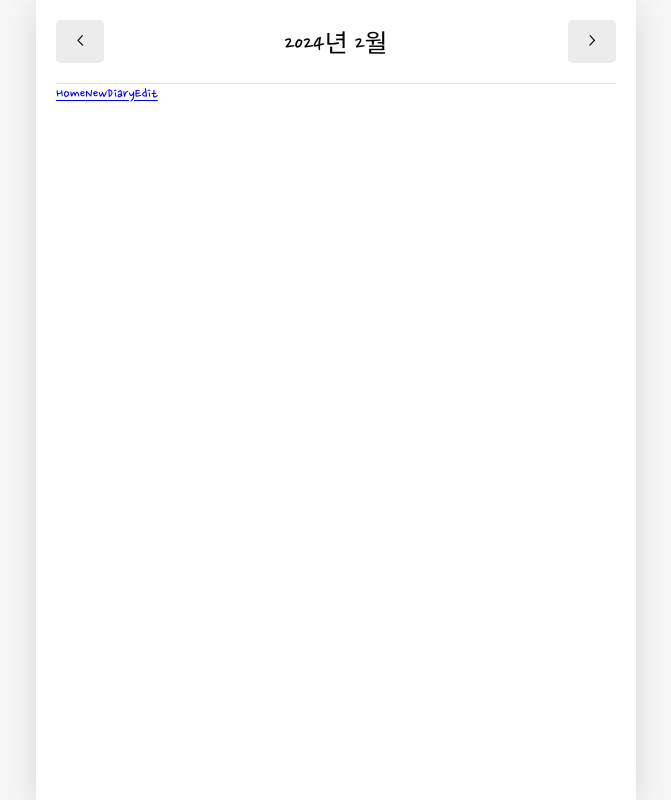
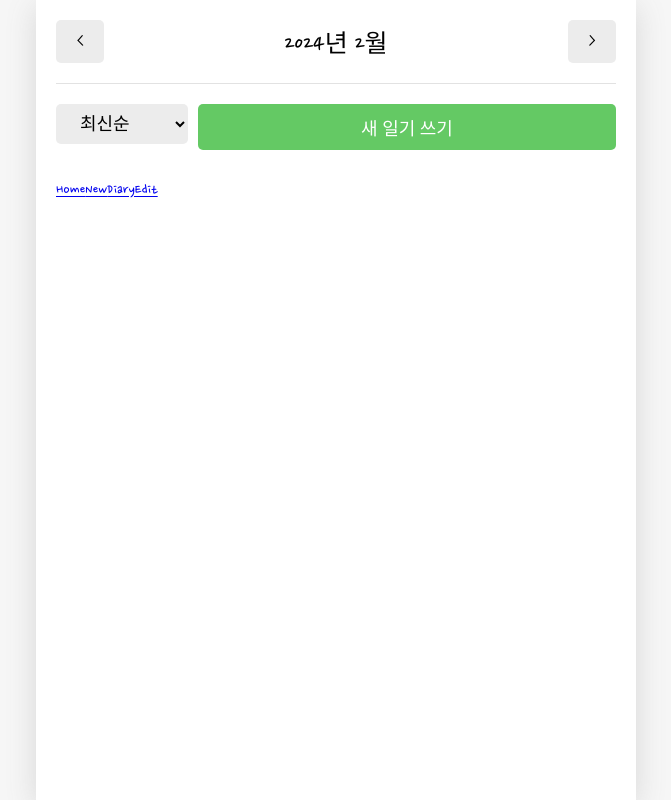
Before and after one commit to kecetchup/React_diary, a React (Create React App) app: page / in a window 1280 px wide. Shown: the whole page, without its empty margins (304-975 px from the left). Built offline with nearby package versions, Linux system fonts and the light colour scheme; a web font is replaced by a local one.

Commit message:
정렬 기준 추가

```diff
--- /dev/null
+++ b/src/component/DiaryList.css
@@ -0,0 +1,30 @@
+.DiaryList{
+
+}
+.DiaryList .menu_wrapper{
+    margin-top: 20px;
+    margin-bottom: 30px;
+    display: flex;
+    justify-content: space-between;
+}
+.DiaryList .left_col select{
+    margin-right: 10px;
+    border: none;
+    border-radius: 5px;
+    background-color: #ececec;
+
+    padding-top: 10px;
+    padding-bottom: 10px;
+    padding-left: 20px;
+    padding-right: 20px;
+
+    cursor: pointer;
+    font-family: "Nanum Pen Script";
+    font-size: 18px;
+}
+.DiaryList .menu_wrapper .right_col{
+    flex-grow: 1;
+}
+.DiaryList .menu_wrapper .right_col button{
+    width: 100%;
+}
--- /dev/null
+++ b/src/component/DiaryList.js
@@ -0,0 +1,29 @@
+import "./DiaryList.css";
+import Button from "./Button";
+
+const sortOptionList = [
+    {value : "latest", name: "최신순"},
+    {value : "oldest", name: "오래된 순"}
+];
+
+const DiaryList = ({data}) =>{
+    return (
+    <div className="DiaryList">
+        <div className="menu_wrapper">
+            <div className="left_col">
+                <select>
+                    {sortOptionList.map((it,idx) => (
+                        <option key={idx} value={it.value}>
+                            {it.name}
+                        </option>
+                    ))}
+                </select>
+            </div>
+            <div className="right_col">
+                <Button type={"positive"} text={"새 일기 쓰기"}/>
+            </div>
+        </div>
+    </div>
+    )
+}
+export default DiaryList;
--- a/src/pages/Home.js
+++ b/src/pages/Home.js
@@ -1,5 +1,6 @@
 import Button  from "../component/Button";
 import Header from "../component/Header";
+import DiaryList from "../component/DiaryList";
 import { useState , useContext, useEffect} from "react";
 import { DiaryStateContext } from "../App";
 import { getMonthRangeByDate } from "../util";
@@ -37,6 +38,7 @@
             leftChild={<Button text={"<"} onClick={onDecreaseMonth}/>}
             rightChild={<Button text={">"} onClick={onIncreaseMonth}/>}
             />
+            <DiaryList data={filteredData}/>
         </div>
     )
 };
```
